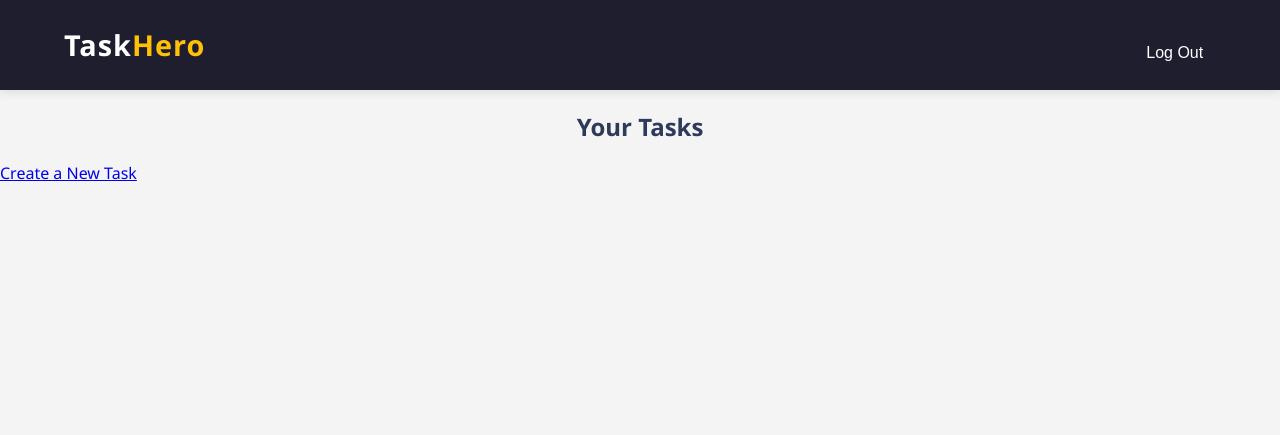
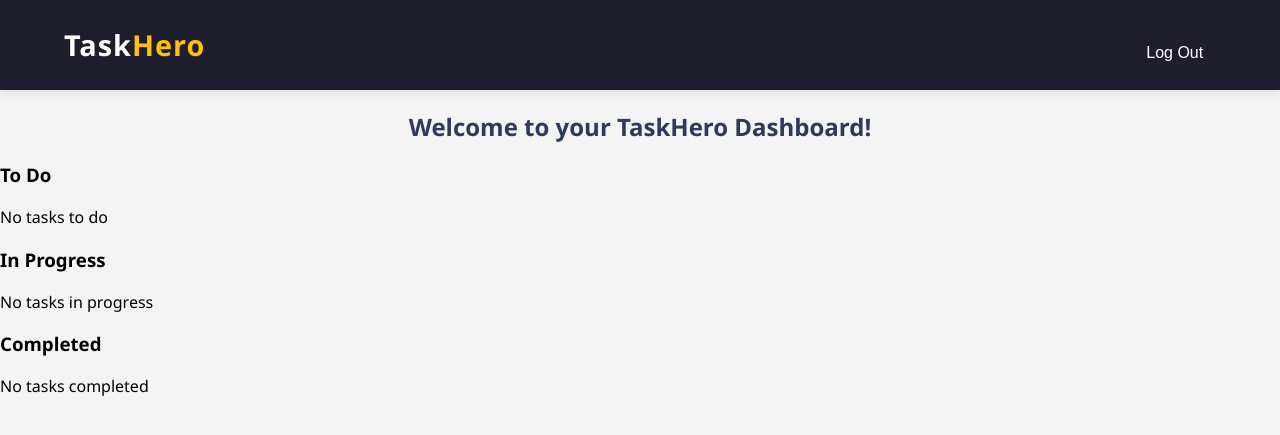
Before and after one commit to Richiemighty/Task-Management-Web-App-Using-Python-DJango-SQI-Level-3-Project-, a Django app: page /dashboard/ in a window 1280 px wide. Shown: the top 435 px of the page. Run offline with Django 5.2, Linux system fonts and the light colour scheme; a user stored in the database is signed in; data that the repository does not hold is empty.

Commit message:
dashboad upgraded to hv CRUD (not styled)

```diff
--- a/taskhero/core/templates/core/dashboard.html
+++ b/taskhero/core/templates/core/dashboard.html
@@ -1,19 +1,55 @@
 {% extends 'core/base.html' %}
 {% block content %}
-<h2>Your Tasks</h2>
+<h2 class="dashboard-header">Welcome to your TaskHero Dashboard!</h2>
 
-<!-- Display a list of tasks -->
-{% for task in tasks %}
-    <div class="task">
-        <h3>{{ task.title }}</h3>
-        <p>{{ task.description }}</p>
-        <p>Due Date: {{ task.due_date }}</p>
-        <p>Status: {{ task.get_status_display }}</p>
-        <p>Priority: {{ task.get_priority_display }}</p>
-        <a href="{% url 'edit_task' task.id %}">Edit</a>
-        <a href="{% url 'delete_task' task.id %}">Delete</a>
+<div class="task-container">
+    <!-- To Do Tasks -->
+    <div class="task-column">
+        <h3>To Do</h3>
+        {% for task in tasks_to_do %}
+        <div class="task-card{% if task.due_date < today %} overdue{% endif %}">
+            <h4>{{ task.title }}</h4>
+            <p>Due: {{ task.due_date }}</p>
+            <p>Priority: <span class="priority {{ task.priority }}">{{ task.priority }}</span></p>
+            <a href="{% url 'edit_task' task.pk %}">Edit</a> |
+            <a href="{% url 'delete_task' task.pk %}">Delete</a>
+        </div>
+        {% empty %}
+        <p>No tasks to do</p>
+        {% endfor %}
     </div>
-{% endfor %}
 
-<a href="{% url 'create_task' %}">Create a New Task</a>
+    <!-- In Progress Tasks -->
+    <div class="task-column">
+        <h3>In Progress</h3>
+        {% for task in tasks_in_progress %}
+        <div class="task-card{% if task.due_date < today %} overdue{% endif %}">
+            <h4>{{ task.title }}</h4>
+            <p>Due: {{ task.due_date }}</p>
+            <p>Priority: <span class="priority {{ task.priority }}">{{ task.priority }}</span></p>
+            <a href="{% url 'edit_task' task.pk %}">Edit</a> |
+            <a href="{% url 'delete_task' task.pk %}">Delete</a>
+        </div>
+        {% empty %}
+        <p>No tasks in progress</p>
+        {% endfor %}
+    </div>
+
+    <!-- Completed Tasks -->
+    <div class="task-column">
+        <h3>Completed</h3>
+        {% for task in tasks_completed %}
+        <div class="task-card{% if task.due_date < today %} overdue{% endif %}">
+            <h4>{{ task.title }}</h4>
+            <p>Due: {{ task.due_date }}</p>
+            <p>Priority: <span class="priority {{ task.priority }}">{{ task.priority }}</span></p>
+            <a href="{% url 'edit_task' task.pk %}">Edit</a> |
+            <a href="{% url 'delete_task' task.pk %}">Delete</a>
+        </div>
+        {% empty %}
+        <p>No tasks completed</p>
+        {% endfor %}
+    </div>
+</div>
+
 {% endblock %}
--- a/taskhero/core/urls.py
+++ b/taskhero/core/urls.py
@@ -12,5 +12,8 @@
     path('logout/', auth_views.LogoutView.as_view(next_page='landing'), name='logout'),
     path('dashboard/', views.dashboard, name='dashboard'),
     path('create-task/', views.create_task, name='create_task'),  # Create task page
+    path('task/edit/<int:pk>/', views.edit_task, name='edit_task'),
+    path('task/delete/<int:pk>/', views.delete_task, name='delete_task'),
+
 
 ]
--- a/taskhero/core/views.py
+++ b/taskhero/core/views.py
@@ -82,21 +82,20 @@
 
 @login_required
 def dashboard(request):
-    tasks = Task.objects.filter(user=request.user)  # Only show tasks belonging to the logged-in user
-    return render(request, 'core/dashboard.html', {'tasks': tasks})
+    tasks_to_do = Task.objects.filter(user=request.user, status='to_do')
+    tasks_in_progress = Task.objects.filter(user=request.user, status='in_progress')
+    tasks_completed = Task.objects.filter(user=request.user, status='completed')
+
+    return render(request, 'core/dashboard.html', {
+        'tasks_to_do': tasks_to_do,
+        'tasks_in_progress': tasks_in_progress,
+        'tasks_completed': tasks_completed
+    })
 
 
 
 def redirect_to_signup(request):
     return redirect('/signup/?signup=true')
-
-
-
-
-
-
-
-
 
 
 @login_required
@@ -114,14 +113,27 @@
     return render(request, 'core/create_task.html', {'form': form})
 
 
+@login_required
+def edit_task(request, pk):
+    task = get_object_or_404(Task, pk=pk, user=request.user)  # Ensure the task belongs to the logged-in user
 
+    if request.method == 'POST':
+        form = TaskForm(request.POST, instance=task)
+        if form.is_valid():
+            form.save()
+            return redirect('dashboard')  # Redirect back to the dashboard after editing
+    else:
+        form = TaskForm(instance=task)
 
+    return render(request, 'core/edit_task.html', {'form': form, 'task': task})
+
+# Delete task view
 @login_required
-def edit_task(request, task_id):
-    # Your code for editing a task
-    pass
+def delete_task(request, pk):
+    task = get_object_or_404(Task, pk=pk, user=request.user)  # Ensure the task belongs to the logged-in user
 
-@login_required
-def delete_task(request, task_id):
-    # Your code for deleting a task
-    pass
+    if request.method == 'POST':
+        task.delete()
+        return redirect('dashboard')  # Redirect back to the dashboard after deletion
+
+    return render(request, 'core/delete_task.html', {'task': task})
```
